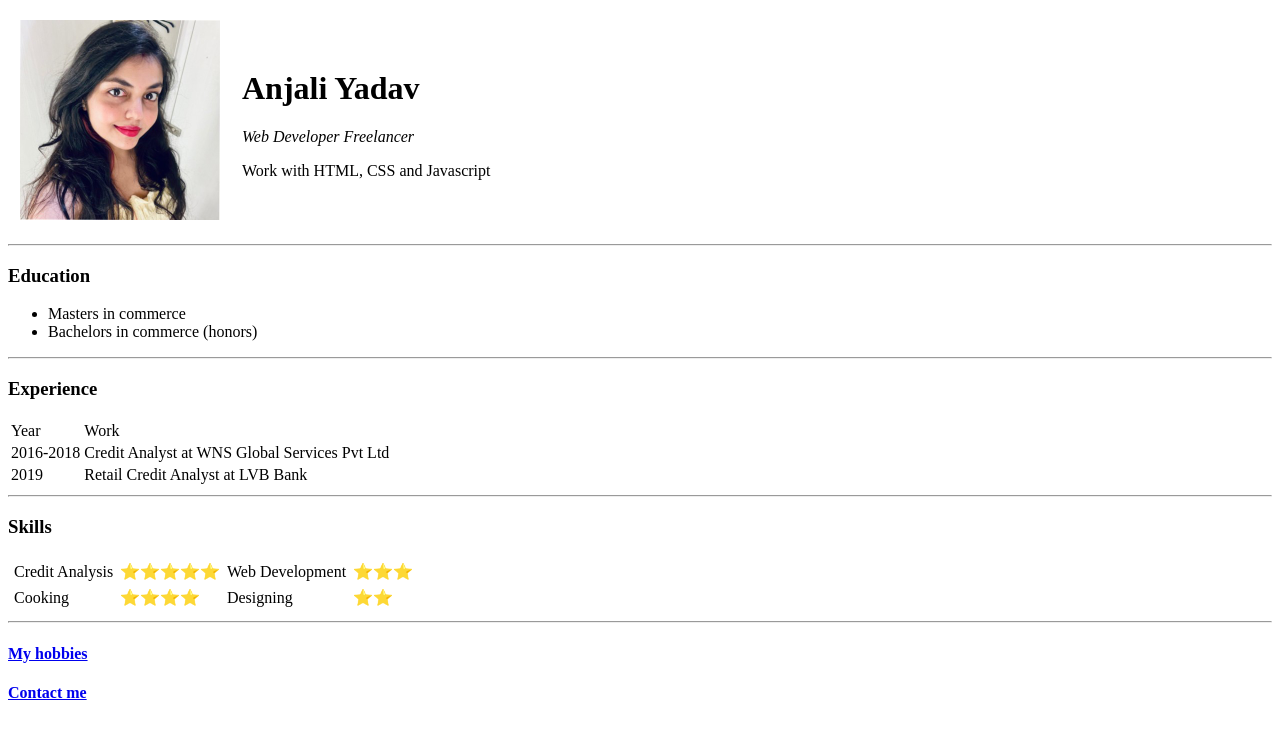
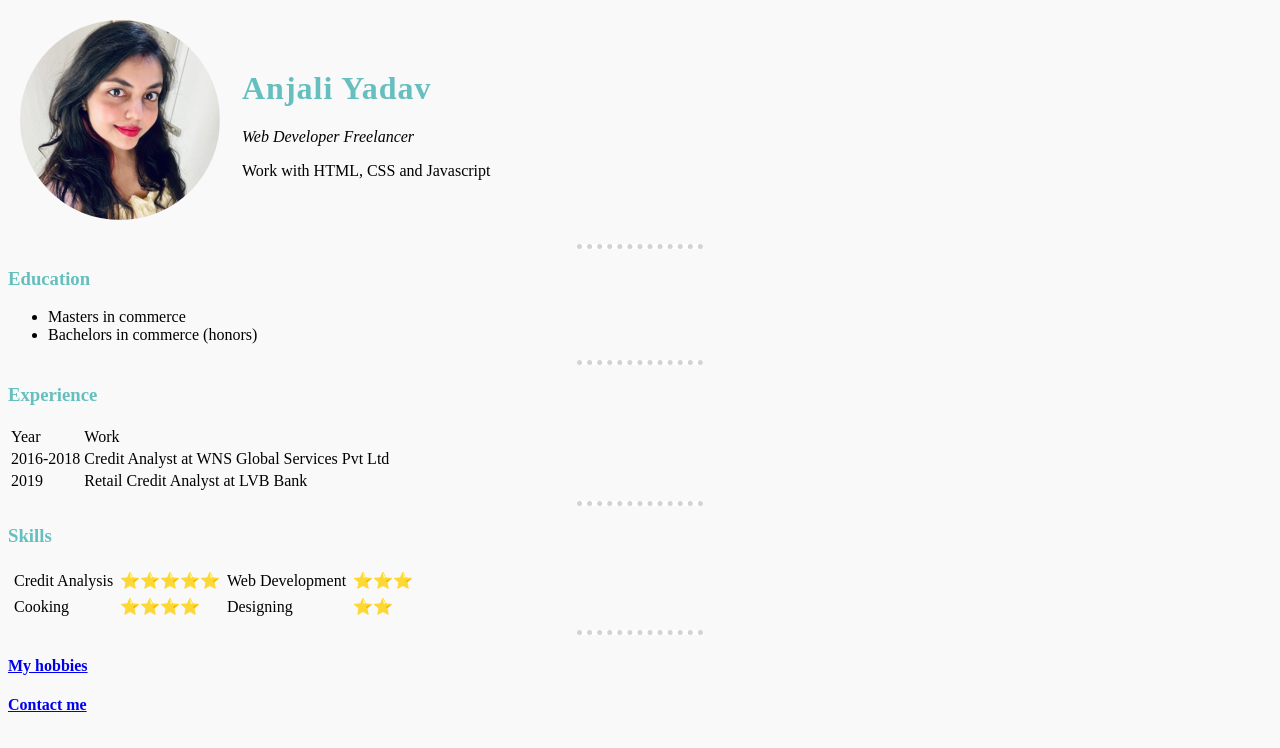
Before and after one commit to anjaliyadav94/CV, a plain HTML site: page index.html in a window 1280 px wide. Drawn offline with Linux system fonts and the light colour scheme.

Commit message:
updated style of the page

```diff
--- a/index.html
+++ b/index.html
@@ -1,15 +1,22 @@
 <!DOCTYPE html>
 <html lang="en">
   <head>
-    <meta charset="UTF-8">
-    <meta http-equiv="X-UA-Compatible" content="IE=edge">
-    <meta name="viewport" content="width=device-width, initial-scale=1.0">
+    <meta charset="UTF-8" />
+    <meta http-equiv="X-UA-Compatible" content="IE=edge" />
+    <meta name="viewport" content="width=device-width, initial-scale=1.0" />
     <title>Anjali's Personal Site</title>
+    <link rel="stylesheet" href="style.css" />
   </head>
   <body>
     <table cellpadding="10">
       <tr>
-            <td><img src="anjali.jpg" alt="anjali yadav profile picture" height="200"></td>
+        <td>
+          <img
+            src="anjali.jpg"
+            alt="anjali yadav profile picture"
+            height="200"
+          />
+        </td>
         <td>
           <h1>Anjali Yadav</h1>
           <p><em>Web Developer Freelancer</em></p>
@@ -17,13 +24,13 @@
         </td>
       </tr>
     </table>
-    <hr>
+    <hr />
     <h3>Education</h3>
     <ul>
       <li>Masters in commerce</li>
       <li>Bachelors in commerce (honors)</li>
     </ul>
-    <hr>
+    <hr />
     <h3>Experience</h3>
     <table>
       <thead>
@@ -44,7 +51,7 @@
       </tbody>
       <tfoot></tfoot>
     </table>
-    <hr>
+    <hr />
     <h3>Skills</h3>
     <table cellspacing="5">
       <tr>
@@ -60,8 +67,8 @@
         <td>⭐⭐</td>
       </tr>
     </table>
-    <hr>
-    <h4> <a href="hobbies.html"> My hobbies</a></h4>
+    <hr />
+    <h4><a href="hobbies.html"> My hobbies</a></h4>
     <h4><a href="contact.html">Contact me</a></h4>
   </body>
 </html>
--- /dev/null
+++ b/style.css
@@ -0,0 +1,28 @@
+body {
+  background-color: #f9f9f9;
+}
+
+hr {
+  background-color: white;
+  border-style: none;
+  border-top: dotted;
+  border-color: lightgray;
+  border-width: 5px;
+  width: 10%;
+}
+h1 {
+  color: #66bfbf;
+  letter-spacing: 1px;
+}
+h2 {
+  color: #66bfbf;
+}
+h3 {
+  color: #66bfbf;
+}
+h4 {
+  color: #66bfbf;
+}
+img {
+    border-radius: 100%;
+}
```
Also changed, not shown: contact.html (+19 -10 lines), hobbies.html (+12 -0 lines). Lines whose indentation alone changed are shown as unchanged.
